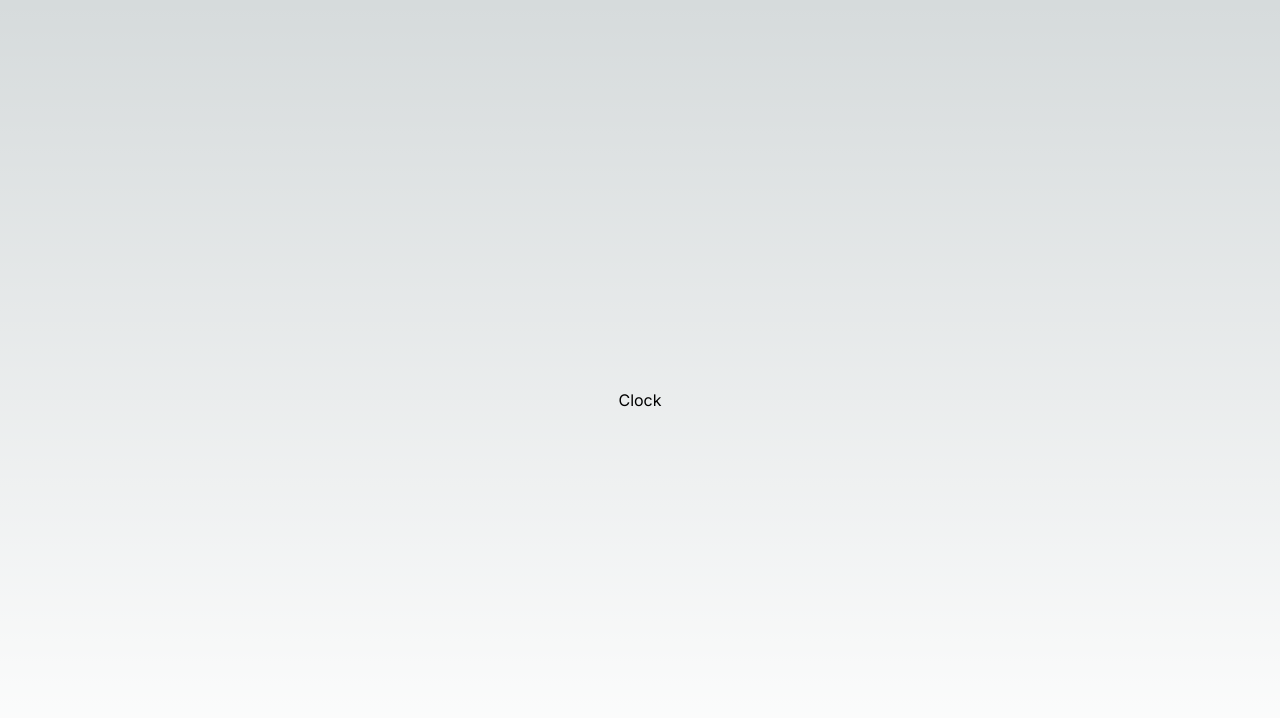
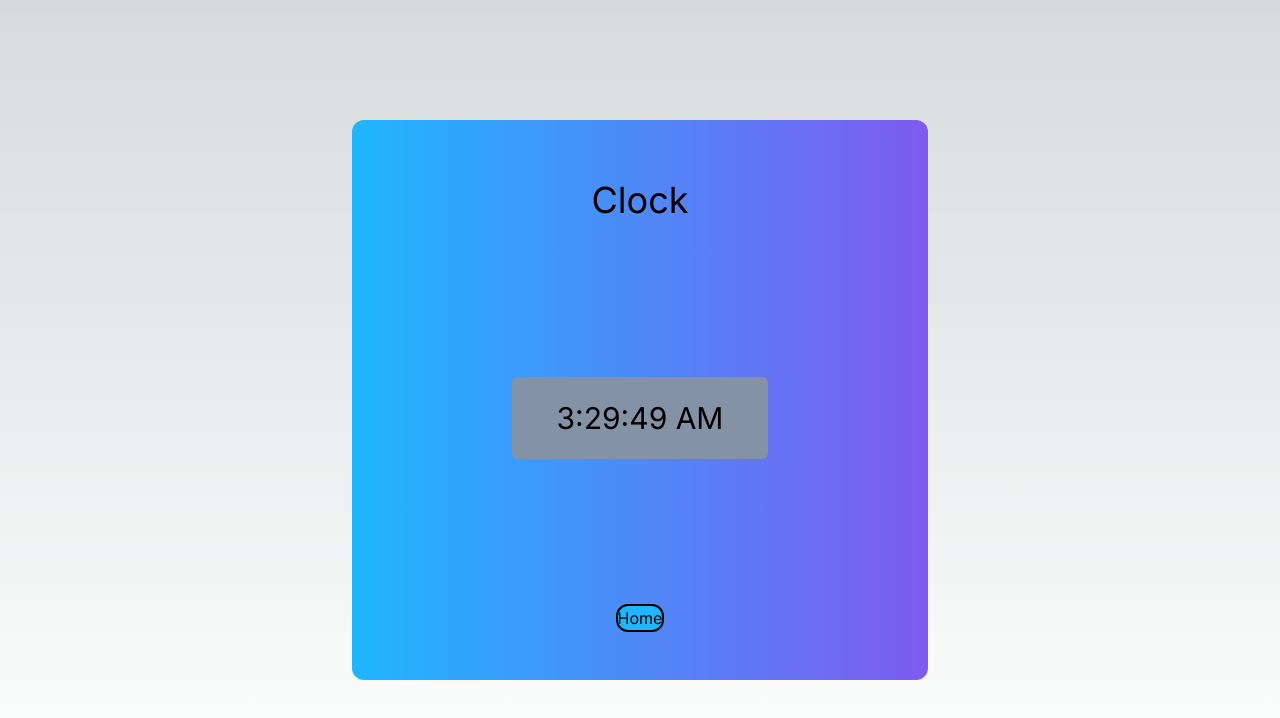
Before and after one commit to Trile16/everyday-widgets, a Next.js app: page /clock in a window 1280 px wide. Shown: the top 718 px of the page. Built offline with nearby package versions, Linux system fonts and the light colour scheme.

Commit message:
added clock

```diff
--- a/src/app/clock/page.jsx
+++ b/src/app/clock/page.jsx
@@ -1,3 +1,31 @@
+"use client";
+
+import Link from "next/link";
+import { useState, useEffect } from "react";
+
 export default function Clock() {
-  return <>Clock</>;
+  const [currentTime, setCurrentTime] = useState(
+    new Date().toLocaleTimeString()
+  );
+
+  useEffect(() => {
+    setInterval(() => {
+      setCurrentTime(new Date().toLocaleTimeString());
+    }, 1000);
+  }, []);
+
+  return (
+    <div className="bg-gradient-to-r from-blue to-purple rounded-xl p-8 w-5/6 max-w-xl h-5/6 flex flex-col justify-between items-center">
+      <h1 className="text-4xl/8 p-8 text-center">Clock</h1>
+      <div className="w-1/2 bg-gray rounded-md h-1/6 flex justify-center items-center text-3xl">
+        {currentTime}
+      </div>
+      <Link
+        href="/"
+        className="bg-blue w-fit rounded-xl m-4 w-1/4 text-center border-2 transition hover:border-green"
+      >
+        Home
+      </Link>
+    </div>
+  );
 }
--- a/src/app/stopwatch/page.jsx
+++ b/src/app/stopwatch/page.jsx
@@ -43,7 +43,7 @@ export default function Stopwatch() {
       </div>
       <Link
         href="/"
-        className="bg-blue w-fit rounded-xl m-4 w-1/6 text-center border-2 transition hover:border-green"
+        className="bg-blue w-fit rounded-xl m-4 w-1/4 text-center border-2 transition hover:border-green"
       >
         Home
       </Link>
--- a/src/app/weather/page.jsx
+++ b/src/app/weather/page.jsx
@@ -92,7 +92,7 @@ export default function Weather() {
       )}
       <Link
         href="/"
-        className="bg-blue w-fit rounded-xl m-4 w-1/6 text-center border-2 transition hover:border-green"
+        className="bg-blue w-fit rounded-xl m-4 w-1/4 text-center border-2 transition hover:border-green"
       >
         Home
       </Link>
```
